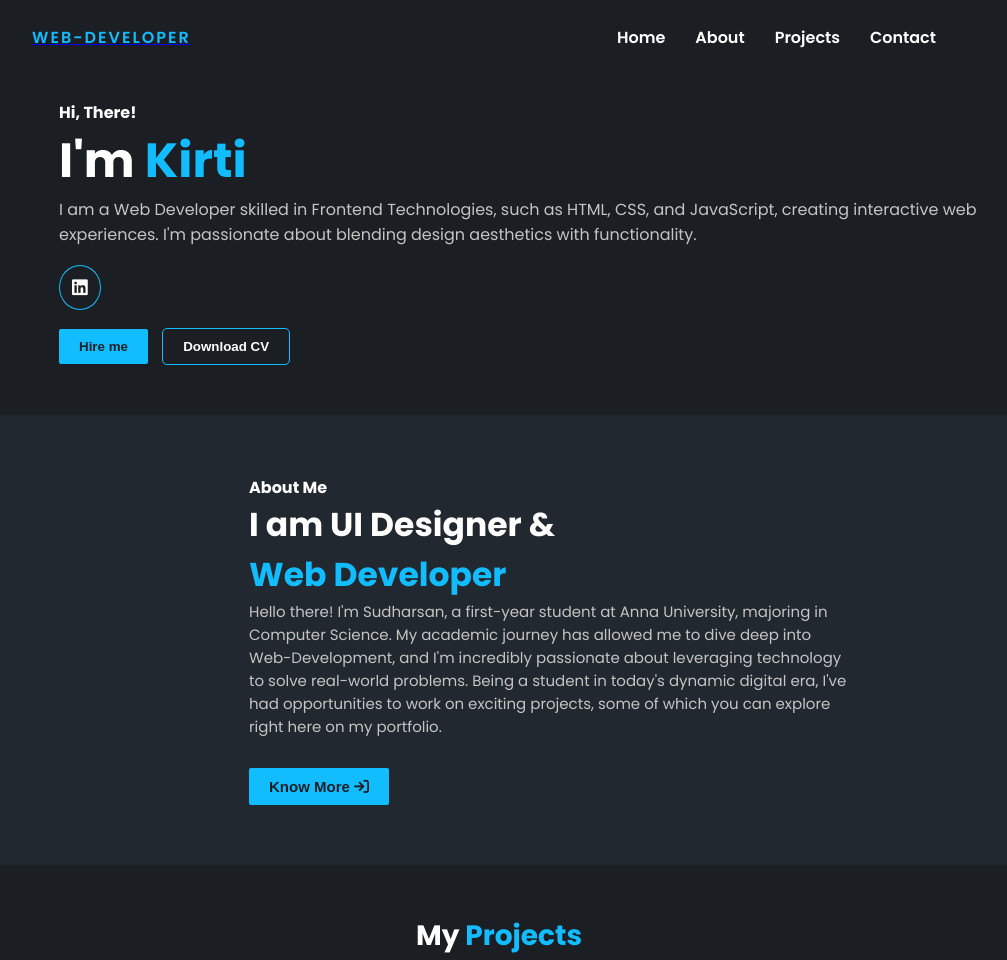
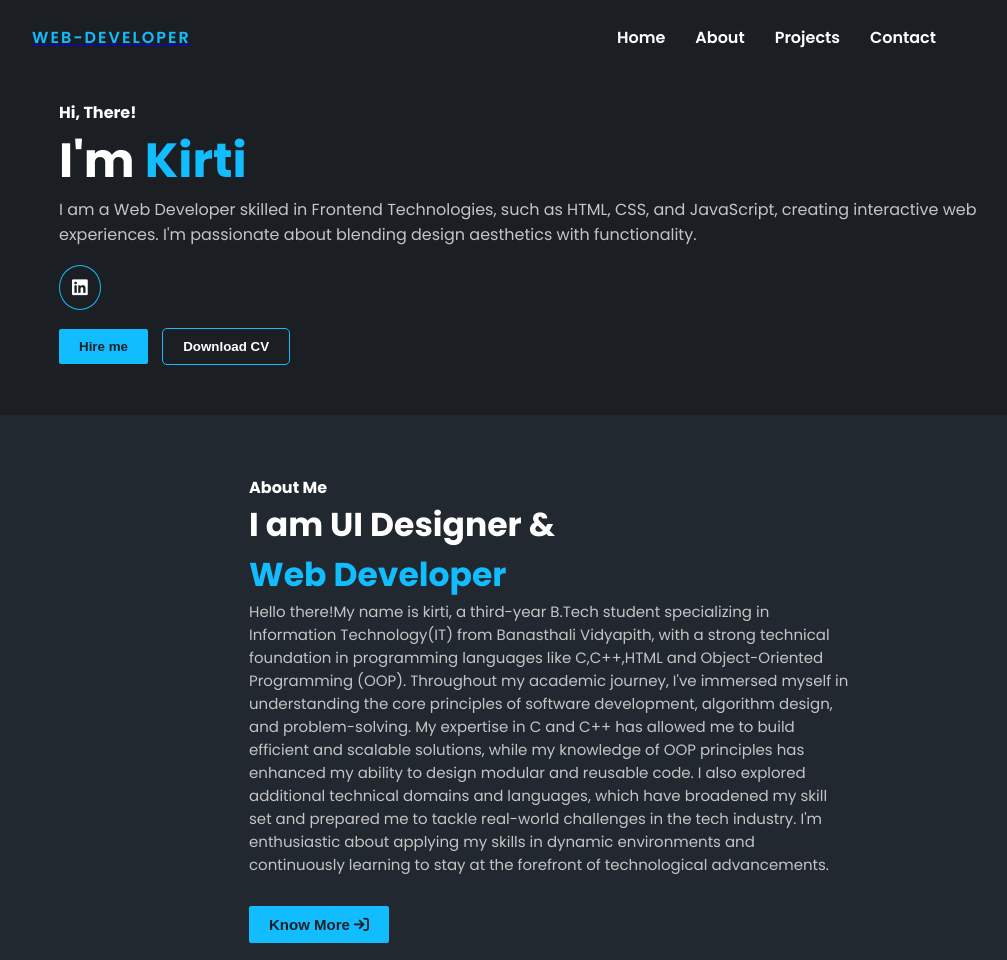
Before and after one commit to kirtisinghal04/Portfolio, a plain HTML site: page kirti portfolio/index.html in a window 1280 px wide. Shown: the top 960 px of the page, without its empty margins (141-1148 px from the left). Drawn offline with Linux system fonts and the light colour scheme.

Commit message:
Update index.html

```diff
--- a/kirti portfolio/index.html
+++ b/kirti portfolio/index.html
@@ -94,12 +94,8 @@
             <div class="about-content">
                 <h4>About Me</h4>
                 <h2>I am UI Designer & <br> <span>Web Developer</span></h2>
-                <p>Hello there! I'm Sudharsan, a first-year student at Anna University,
-                    majoring in Computer
-                    Science. My academic journey has allowed me to dive deep into Web-Development, and I'm
-                    incredibly passionate about leveraging technology to solve real-world problems. Being a student
-                    in today's dynamic digital era, I've had opportunities to work on exciting projects, some of
-                    which you can explore right here on my portfolio.
+                <p>Hello there!My name is kirti, a third-year B.Tech student specializing in Information Technology(IT) from Banasthali Vidyapith, with a strong technical foundation in programming languages like C,C++,HTML and Object-Oriented Programming (OOP). Throughout my academic journey, I've immersed myself in understanding the core principles of software development, algorithm design, and problem-solving. My expertise in C and C++ has allowed me to build efficient and scalable solutions, while my knowledge of OOP principles has enhanced my ability to design modular and reusable code.
+I also explored additional technical domains and languages, which have broadened my skill set and prepared me to tackle real-world challenges in the tech industry. I'm enthusiastic about applying my skills in dynamic environments and continuously learning to stay at the forefront of technological advancements.
                 </p>
 
                 <button class="btn btn-primary">
```
